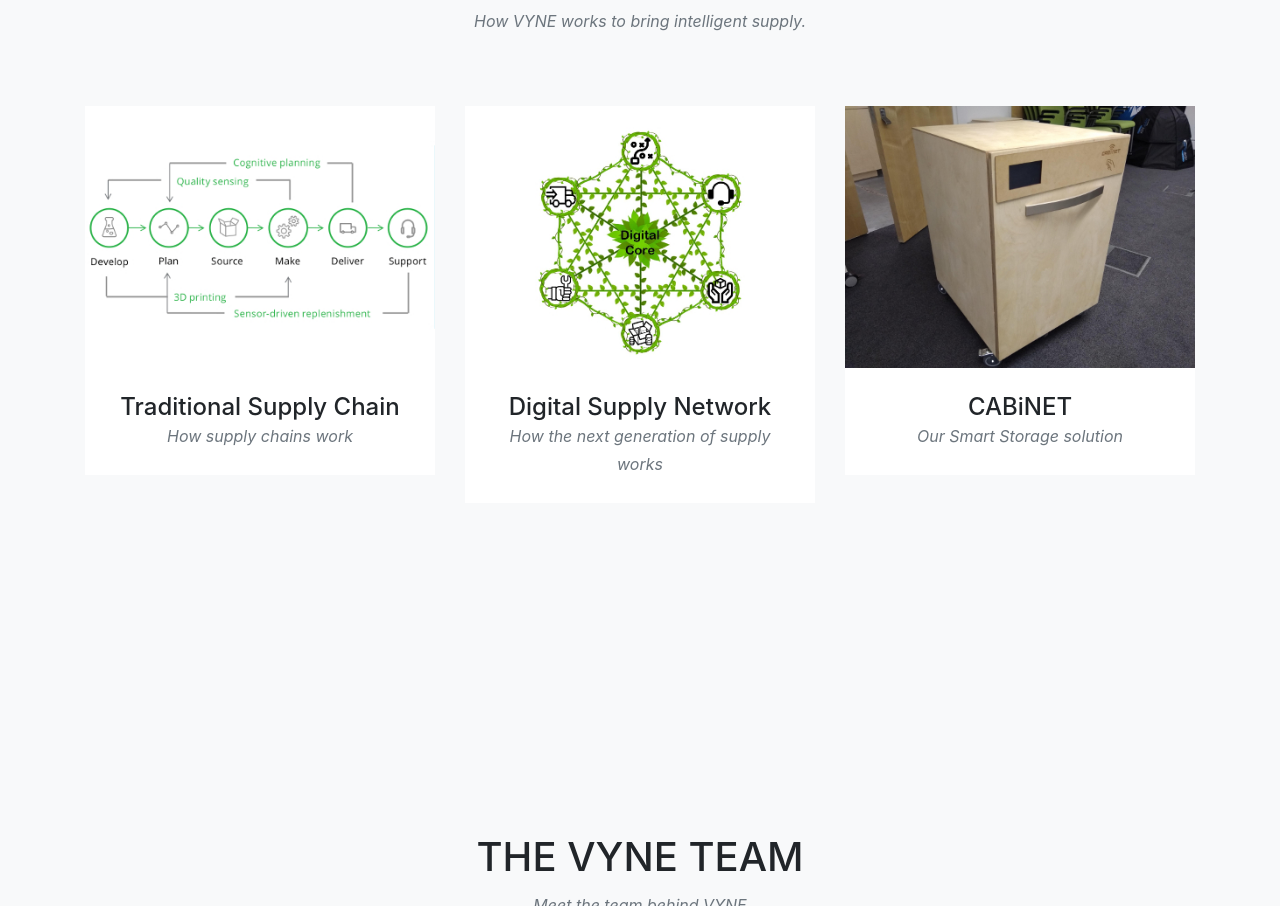
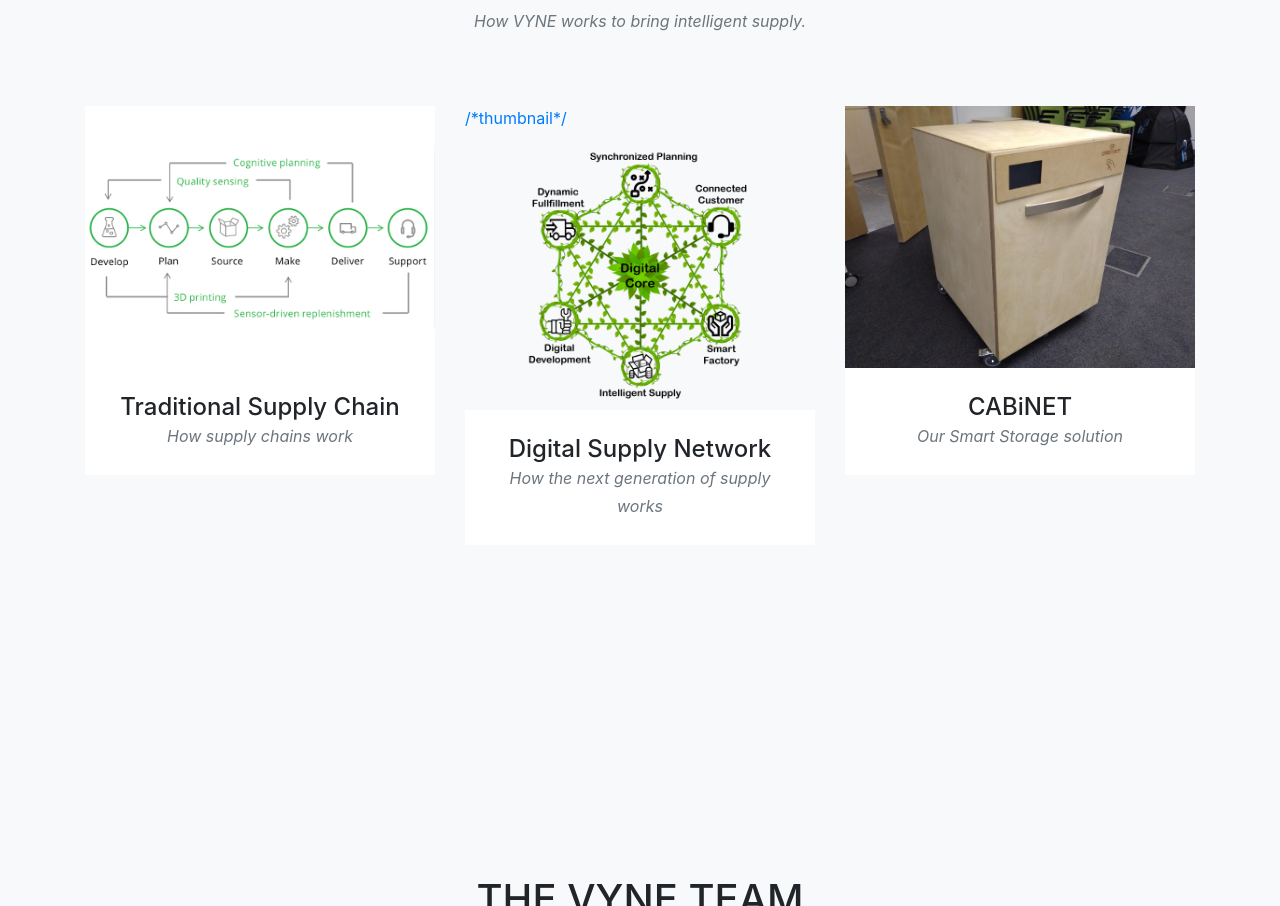
Before and after one commit to vynesupply/testsite, a website with bundled scripts: page website_vynesupply/index.html in a window 1280 px wide. Shown: the part 4224-5130 px from the top of the page. Built offline with nearby package versions, Linux system fonts and the light colour scheme; files whose address does not match are found by name; a web font is replaced by a local one.

Commit message:
new supplynetwork image some new images in file directoty as well as removel of an old one

```diff
--- a/website_vynesupply/index.html
+++ b/website_vynesupply/index.html
@@ -224,7 +224,8 @@
                   <i class="fas fa-plus fa-3x"></i>
                 </div>
               </div>
-              <img class="img-fluid" src="img/portfolio/02-thumbnail.jpg" alt="">
+              /*thumbnail*/
+              <img class="img-fluid" src="img/portfolio/02-full2.png" alt="">
             </a>
             <div class="portfolio-caption">
               <h4>Digital Supply Network</h4>
@@ -572,7 +573,7 @@
                   <!-- Project Details Go Here -->
                   <h2 class="text-uppercase">Digital Supply Network</h2>
                   <p class="item-intro text-muted">How the next generation of supply will work.</p>
-                  <img class="img-fluid d-block mx-auto" src="img/portfolio/02-full2.jpg" alt=""> <!-- 02-full.jpg -->
+                  <img class="img-fluid d-block mx-auto" src="img/portfolio/02-full2.png" alt=""> <!-- 02-full.jpg -->
                   <p>Today, many supply chains are transforming from a staid sequence to a dynamic, interconnected system that can more readily incorporate ecosystem
                     partners and evolve to a more optimal state over time.
                     This shift from linear, sequential supply chain operations to an interconnected, open system of supply operations could lay the foundation for how companies compete in the future.
```
Also changed, not shown: website_vynesupply/img/portfolio/02-full.jpg (deleted), website_vynesupply/img/portfolio/02-full2.jpg (deleted), website_vynesupply/img/portfolio/02-full2.png (added), website_vynesupply/img/portfolio/02-thumbnail.jpg (deleted), website_vynesupply/img/portfolio/Traditional Supply Chain.png (added), 1 other file.
